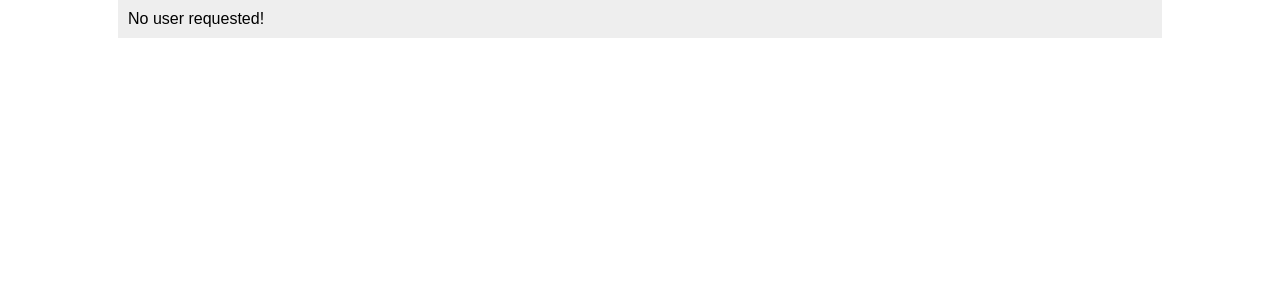
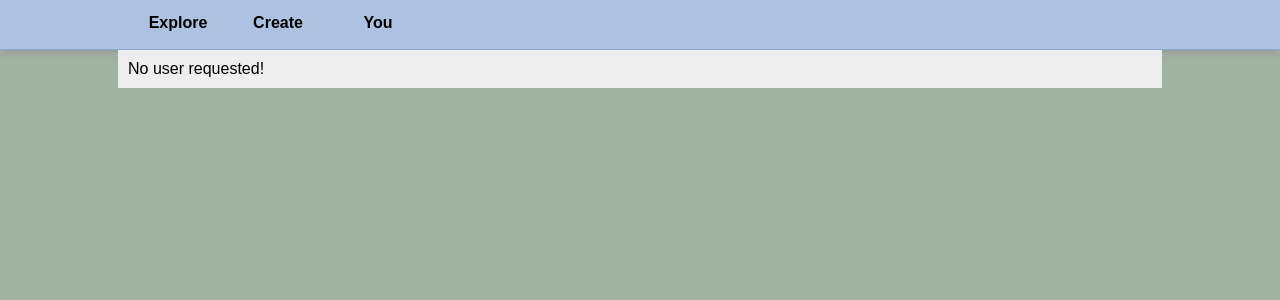
Before and after one commit to joppiesaus/spirarenet, a PHP site: page /user.php in a window 1280 px wide. Shown: the top 300 px of the page. Run offline with PHP 8.4, Linux system fonts and the light colour scheme.

Commit message:
*Improved* CSS, another fail navbar fail attempt

```diff
--- a/css/style.css
+++ b/css/style.css
@@ -3,11 +3,70 @@ body
 	font-family: 'Proxima Nova', sans-serif;
 	margin: 0;
 	padding: 0;
+	background-color: #A2B2A3;
+}
+
+#nv
+{
+	width: 100%;
+	background-color: #ACC2E0;
+	border-bottom: 1px solid #89A7D0;
+	box-shadow: 0px 0px 10px #888888;
+}
+#nvwrap
+{
+	margin: 0 auto;
+	width: 80%;
+}
+#nv ul
+{
+	margin: 0;
+	padding: 0;
+	list-style: none;
+	display: inline-block;
+}
+#nv li
+{
+	float: left;
+	min-width: 100px;
+	height: 45px;
+	line-height: 45px;
+	font-weight: bold;
+	text-align: center;
+	cursor: pointer;
+}
+#nv li:hover
+{
+	background-color: #8BBCFF;
+}
+
+#nav ul
+{
+	display: none;
+}
+#nav ul>li
+{
+	background-color: #8BBCFF;
+	height: 100%;
+	width: inherit;
+}
+#nav li:hover > ul
+{
+	display: block;
+}
+#nv a
+{
+	display: block;
+}
+#nv a, #nv a:hover, #nv a:active
+{
+	text-decoration: none;
+	color: inherit;
 }
 
 #container
 {
-	background-color: #EEEEEE;
+	background-color: #EEE;
 	margin: 0 auto;
 	width: 80%;
 	padding: 10px;
@@ -30,7 +89,7 @@ body
 	width: 260px;
 	float: right;
 	position: relative;
-	top: -15px;
+	top: -10px;
 }
 
 .p_userpreview
--- a/user.php
+++ b/user.php
@@ -9,6 +9,33 @@
 	<script src="js/propertynavigate.js"></script>
 </head>
 <body>
+
+<div id="nv">
+	<div id="nvwrap">
+		<ul id="nav">
+			<li>Explore
+				<ul>
+					<li><a href="search.php">Search</a></li>
+				</ul>
+			</li>
+			<li>Create
+				<ul>
+					<li><a href="createproperty.php">Property</a></li>
+					<li><a href="createevent.php">Event</a></li>
+					<li><a href="createuser.php">User</a></li>
+				</ul>
+			</li>
+			<li id="nyou">You
+				<ul>
+					<li><a href="#">Profile</a></li>
+					<li><a href="login.php">Login</a></li>
+					<li><a href="logout.php">Logout</a></li>
+				</ul>
+			</li>
+		</ul>
+	</div>
+</div>
+
 
 <div id="container">
 <?php
```
